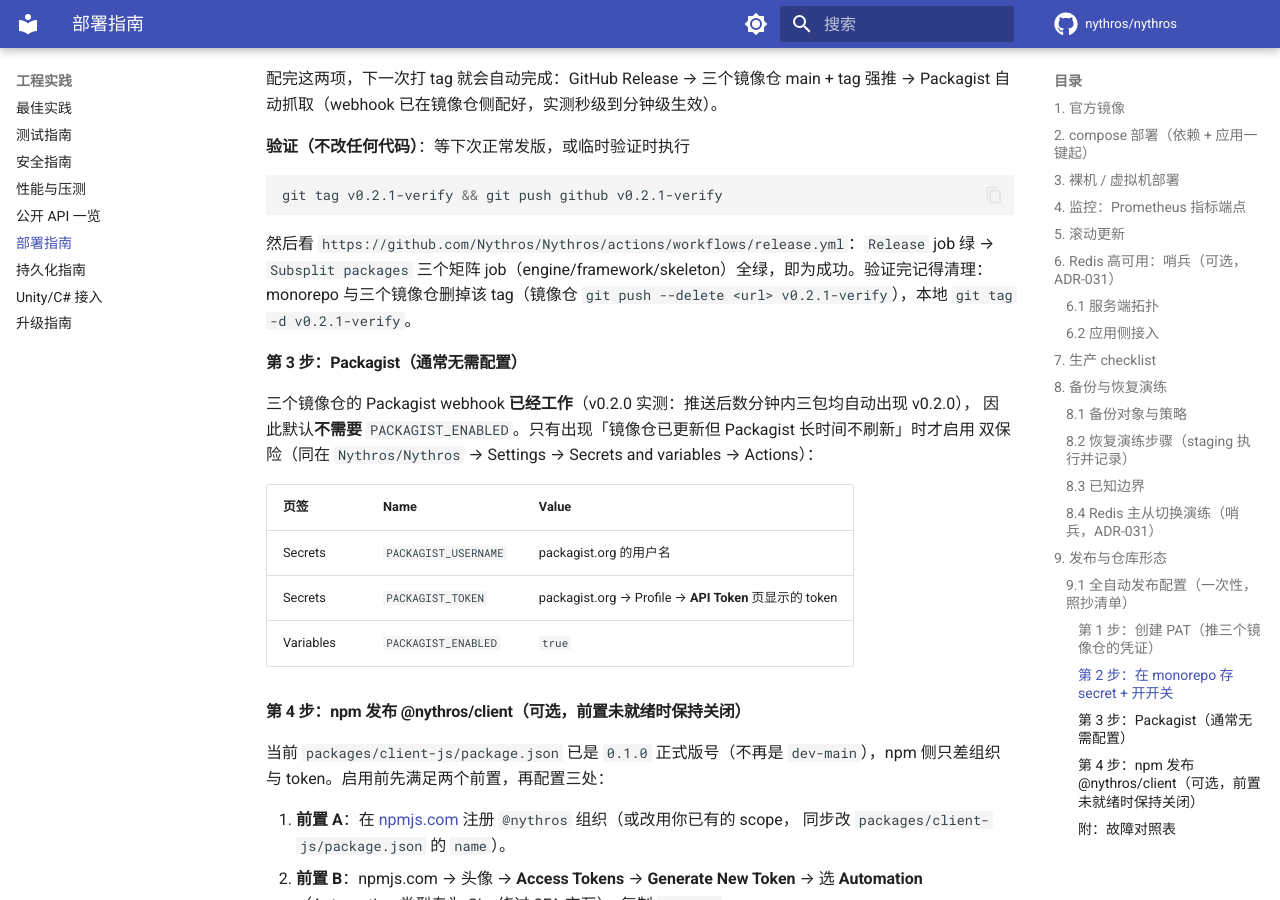
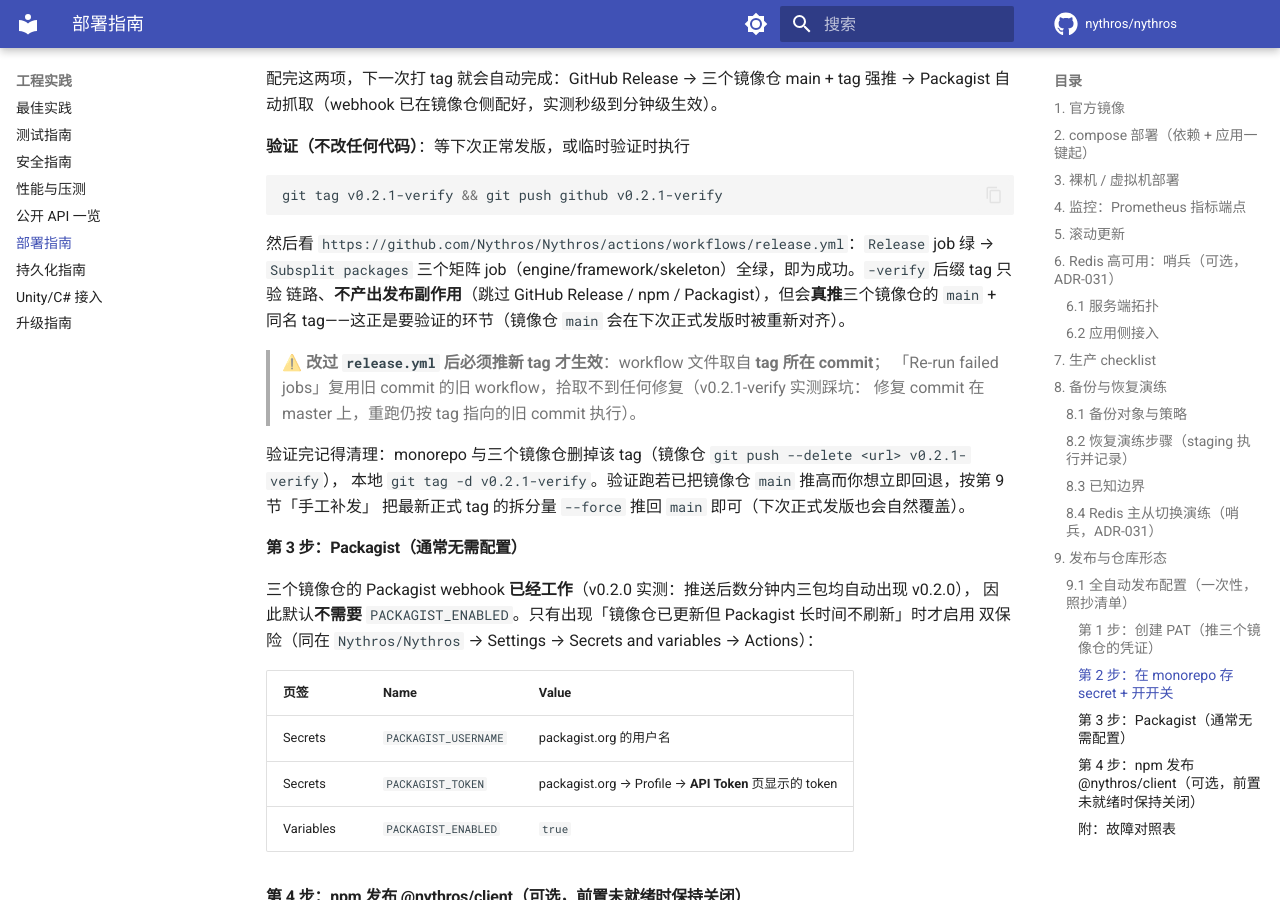
Before and after one commit to Nythros/Nythros, an MkDocs documentation site: the page built from docs/deployment.md, in a window 1280 px wide and 900 px high, scrolled down 8947 px. Built offline with MkDocs 1.6.1 and Material for MkDocs 9.7.7, drawn with Linux system fonts in a browser that asks for light colours; comment, search, counter and statistics services are not loaded.

Commit message:
fix(ci): skeleton 依赖对齐改用 composer require --no-update + 验证 tag 不产出发布副作用（[CI/发布]，实测）
- skeleton 矩阵 leg 的 composer config require.x 在 Composer 2.10 直接报
  "Setting require.x does not exist or is not supported by this command"（exit 1，
  v0.2.0 首发 run 即死于此步）；改用 composer require --no-update（只改 composer.json、
  不解析依赖不联网，约束未变时字节等价）。
- vX.Y.Z-verify 验证 tag 跳过 GitHub Release / npm / Packagist 三类发布副作用，
  只验门禁 + subsplit 推送链路（v0.2.1-verify 首跑曾产出 Release 并抢 Latest）。
- docs：deployment §9.1 补「workflow 取自 tag 所在 commit，重跑不生效」提示与清理说明。

````diff
--- a/docs/deployment.md
+++ b/docs/deployment.md
@@ -332,9 +332,17 @@ git tag v0.2.1-verify && git push github v0.2.1-verify
 ```
 
 然后看 `https://github.com/Nythros/Nythros/actions/workflows/release.yml`：`Release` job 绿 →
-`Subsplit packages` 三个矩阵 job（engine/framework/skeleton）全绿，即为成功。验证完记得清理：
-monorepo 与三个镜像仓删掉该 tag（镜像仓 `git push --delete <url> v0.2.1-verify`），本地
-`git tag -d v0.2.1-verify`。
+`Subsplit packages` 三个矩阵 job（engine/framework/skeleton）全绿，即为成功。`-verify` 后缀 tag 只验
+链路、**不产出发布副作用**（跳过 GitHub Release / npm / Packagist），但会**真推**三个镜像仓的
+`main` + 同名 tag——这正是要验证的环节（镜像仓 `main` 会在下次正式发版时被重新对齐）。
+
+> ⚠️ **改过 `release.yml` 后必须推新 tag 才生效**：workflow 文件取自 **tag 所在 commit**；
+> 「Re-run failed jobs」复用旧 commit 的旧 workflow，拾取不到任何修复（v0.2.1-verify 实测踩坑：
+> 修复 commit 在 master 上，重跑仍按 tag 指向的旧 commit 执行）。
+
+验证完记得清理：monorepo 与三个镜像仓删掉该 tag（镜像仓 `git push --delete <url> v0.2.1-verify`），
+本地 `git tag -d v0.2.1-verify`。验证跑若已把镜像仓 `main` 推高而你想立即回退，按第 9 节「手工补发」
+把最新正式 tag 的拆分量 `--force` 推回 `main` 即可（下次正式发版也会自然覆盖）。
 
 #### 第 3 步：Packagist（通常无需配置）
 
````
Also changed, not shown: CHANGELOG.md (+9 -0 lines), 1 other file.
